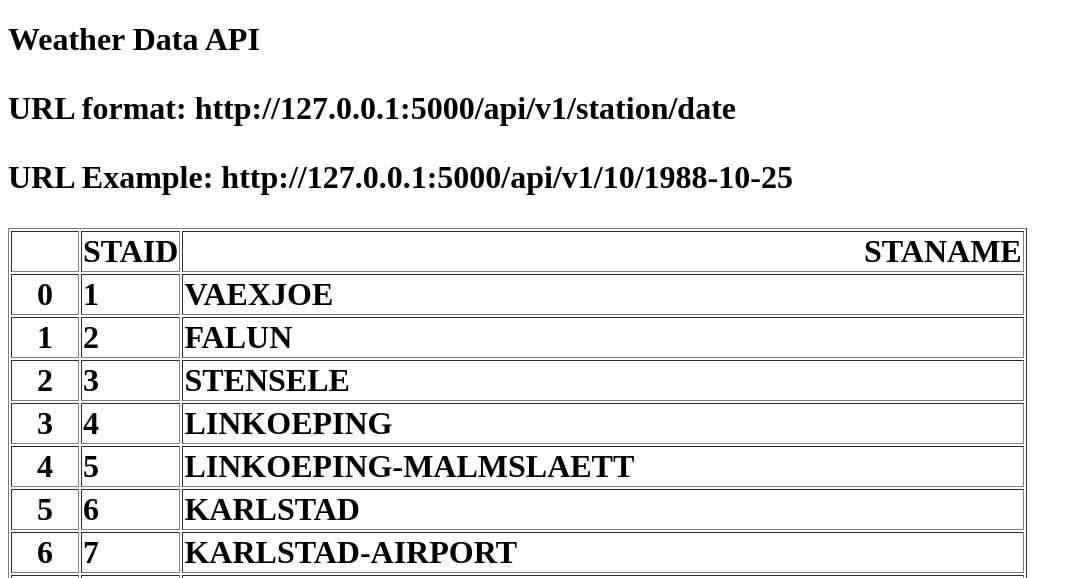
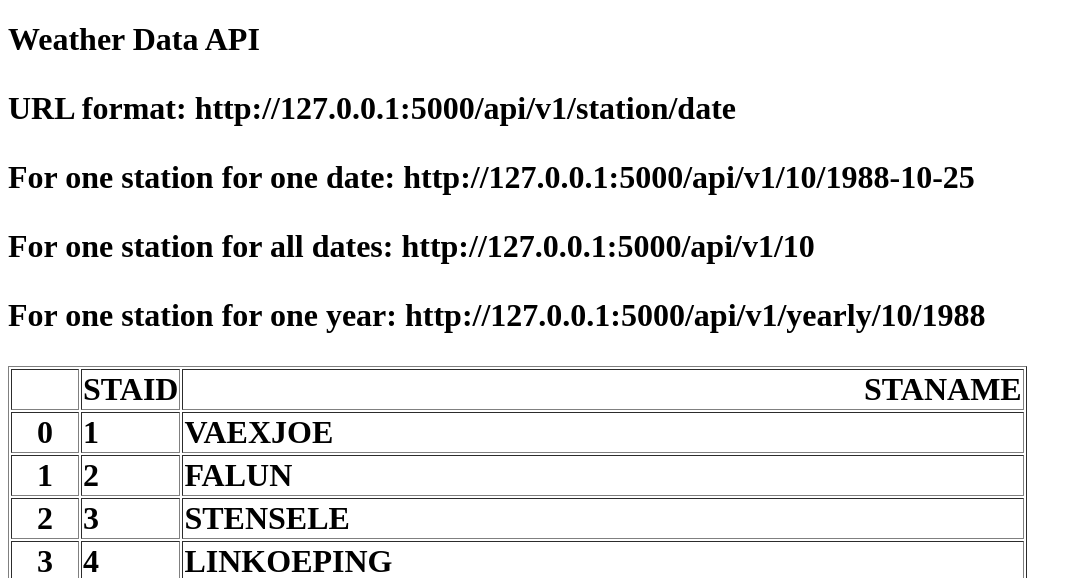
Before and after one commit to serafeim1980/weather_api, a Flask app: page / in a window 1280 px wide. Shown: the top 578 px of the page, without its empty margins (0-1082 px from the left). Run offline with Flask 3, Linux system fonts and the light colour scheme.

Commit message:
DAY 31: Add URL endpoint for yearly and all data

```diff
--- a/main.py
+++ b/main.py
@@ -4,7 +4,8 @@ import pandas as pd
 app = Flask(__name__)
 
 stations = pd.read_csv("data_small/stations.txt", skiprows=17)
-stations = stations[["STAID", "STANAME                                 "]]
+stations = stations[["STAID", "STANAME    "
+                              "                             "]]
 
 @app.route("/")
 def home():
@@ -21,4 +22,21 @@ def about(station, date):
             "temperature": temperature}
 
 
+@app.route("/api/v1/<station>")
+def all_data(station):
+    filename = "data_small/TG_STAID" + str(station).zfill(6) + ".txt"
+    df = pd.read_csv(filename, skiprows=20, parse_dates=["    DATE"])
+    result = df.to_dict(orient="records")
+    return result
+
+
+@app.route("/api/v1/yearly/<station>/<year>")
+def yearly(station, year):
+    filename = "data_small/TG_STAID" + str(station).zfill(6) + ".txt"
+    df = pd.read_csv(filename, skiprows=20)
+    df["    DATE"] = df["    DATE"].astype(str)
+    result = df[df["    DATE"].str.startswith(str(year))].to_dict(orient="records")
+    return result
+
+
 app.run(host='127.0.0.1', port=5000, debug=True)
--- a/templates/home.html
+++ b/templates/home.html
@@ -7,7 +7,9 @@
 <body>
 <h1>Weather Data API<h1>
 <p>URL format: http://127.0.0.1:5000/api/v1/station/date<p>
-<p>URL Example: http://127.0.0.1:5000/api/v1/10/1988-10-25<p>
+<p>For one station for one date: http://127.0.0.1:5000/api/v1/10/1988-10-25<p>
+<p>For one station for all dates: http://127.0.0.1:5000/api/v1/10<p>
+<p>For one station for one year: http://127.0.0.1:5000/api/v1/yearly/10/1988<p>
 <p>{{data|safe}}<p>
 </body>
 </html>
```
